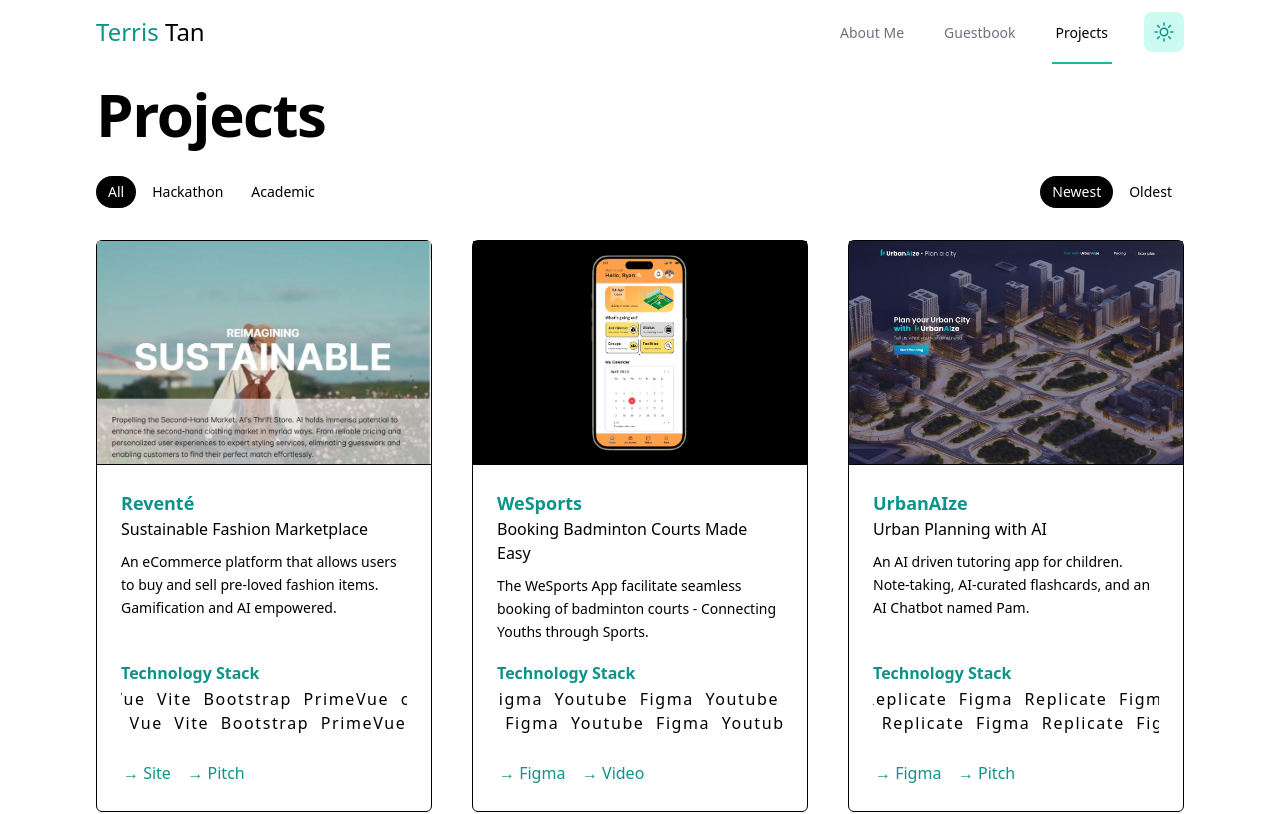
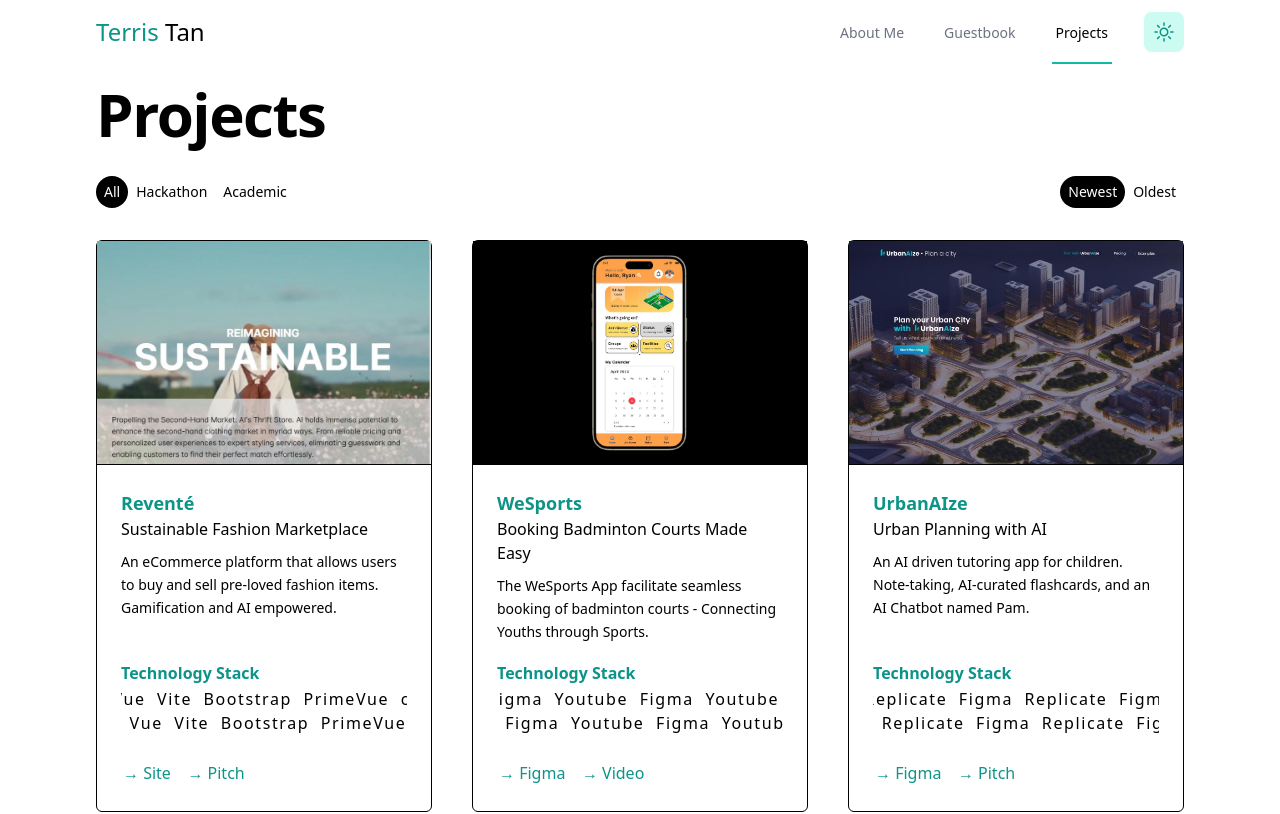
Before and after one commit to Terristwj/Portfolio, a Next.js app: page /projects in a window 1280 px wide. Shown: the top 814 px of the page. Built offline with nearby package versions, Linux system fonts and the light colour scheme.

Commit message:
Adjusted project tabs sizing

```diff
--- a/app/components/Projects/AnimatedTabs.tsx
+++ b/app/components/Projects/AnimatedTabs.tsx
@@ -18,7 +18,7 @@
     useStateActiveTab,
 }: AnimatedTabsProps) {
     return (
-        <div className="flex space-x-1 noSelect">
+        <div>
             {tabs.map((tab) => (
                 <button
                     key={tab}
@@ -29,7 +29,7 @@
                     className={`${
                         (useStateActiveTab.cur !== tab &&
                             "hover:text-black/60 hover:dark:text-white/60") +
-                        " relative rounded-full px-3 py-1.5 text-sm font-medium text-black dark:text-white"
+                        " relative rounded-full px-2 py-1.5 text-black dark:text-white"
                     }`}
                     style={{
                         WebkitTapHighlightColor: "transparent",
--- a/app/projects/page.tsx
+++ b/app/projects/page.tsx
@@ -68,7 +68,10 @@
         <PageAnimate>
             <PageDefault title="Projects" bottomGap={true}>
                 {/* Control Tabs START */}
-                <div className="flex justify-between fira-code font-black">
+                <div
+                    className="flex justify-between noSelect
+                        fira-code text-sm font-medium"
+                >
                     {/* (Left-tabs) Project Type START */}
                     <AnimatedTabs
                         layoutId="projectTypeBubble"
```
